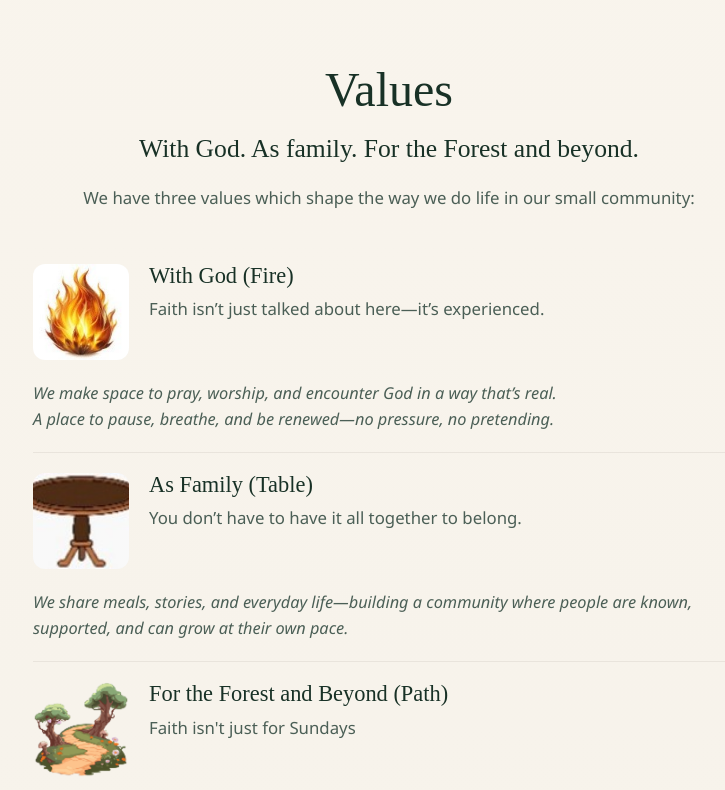
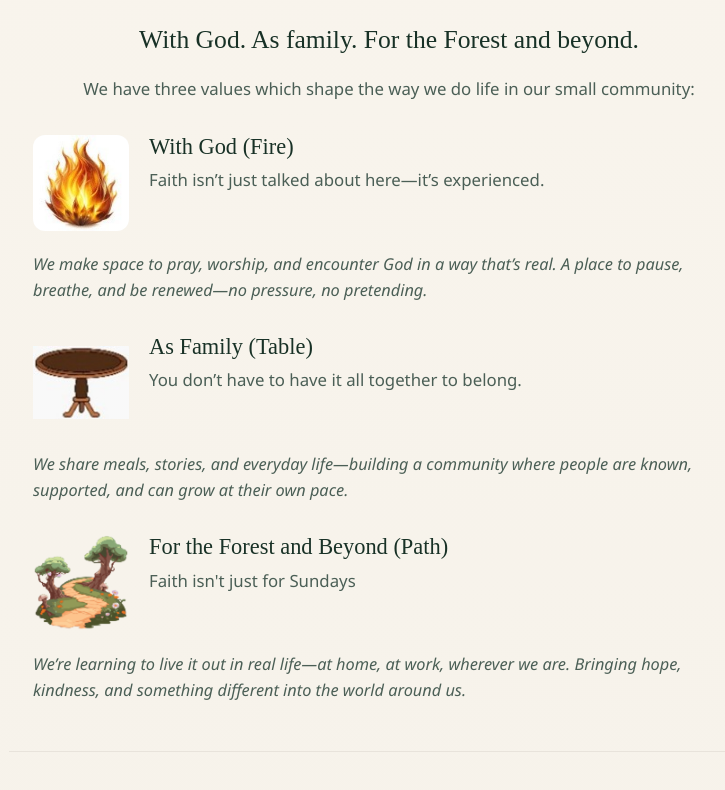
Before and after one commit to roger-tucker/forestbeacon, a React (Vite) app: page / in a window 1280 px wide. Shown: the part 3142-3932 px from the top of the page, without its empty margins (251-976 px from the left). Built offline with nearby package versions, Linux system fonts and the light colour scheme; a web font is replaced by a local one.

Commit message:
fixes to values section

```diff
--- a/src/App.css
+++ b/src/App.css
@@ -219,14 +219,6 @@
   }
 }
 
-.values {
-  max-width: 760px;
-  margin: 0 auto;
-  padding: 2.5rem 1.5rem 3rem;
-  text-align: center;
-  border-top: 1px solid #e8e3db;
-}
-
 .section-subheading {
   margin: 0 0 1.25rem;
   font-family: 'Kranky', cursive;
@@ -250,19 +242,18 @@
   align-items: start;
   gap: 1.25rem;
   text-align: left;
-  padding: 1.25rem 0;
-  border-top: 1px solid rgba(232, 227, 219, 0.9);
+  margin-bottom: 2rem;
 }
 
-.value-row:first-of-type {
-  border-top: 0;
+.value-row:last-child {
+  margin-bottom: 0;
 }
 
 .value-row__icon {
   width: 96px;
   height: 96px;
   border-radius: 12px;
-  object-fit: cover;
+  object-fit: contain;
   object-position: center;
 }
 
--- a/src/App.jsx
+++ b/src/App.jsx
@@ -109,9 +109,7 @@ function App() {
           evening on the second Thursday of the month. If you&apos;d like to
           join us please contact us for details.
         </p>
-      </section>
 
-      <section className="values" aria-label="Values">
         <h2 className="section-heading">Values</h2>
         <p className="section-subheading">
           With God. As family. For the Forest and beyond.
@@ -132,9 +130,7 @@ function App() {
           <p className="value-row__detail">
             <em>
               We make space to pray, worship, and encounter God in a way
-              that’s real.
-              <br />
-              A place to pause, breathe, and be renewed—no pressure, no
+              that’s real. A place to pause, breathe, and be renewed—no pressure, no
               pretending.
             </em>
           </p>
@@ -166,9 +162,7 @@ function App() {
           <p className="value-row__detail">
             <em>
               We’re learning to live it out in real life—at home, at work,
-              wherever we are.
-              <br />
-              Bringing hope, kindness, and something different into the world
+              wherever we are. Bringing hope, kindness, and something different into the world
               around us.
             </em>
           </p>
```
